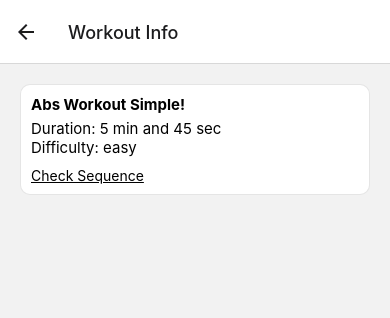
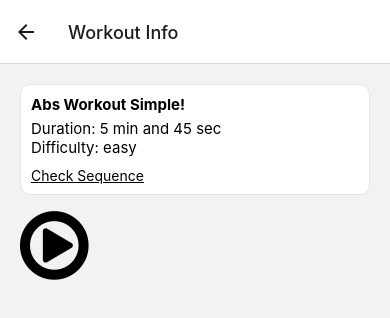
Before and after one commit to DrewIndeed/react-native-projects, a React Native app in the folder workout-app/: screen / in a window 390 px wide. Both pictures are taken after a click on the element 195 px from the left and 175 px from the top of the page. Shown: the top 318 px of the page. Built offline with nearby package versions, Linux system fonts and the light colour scheme.

Commit message:
53. workout-app: implement accessing sequence duration and counting down

```diff
--- a/workout-app/screens/WorkoutDetailScreen.tsx
+++ b/workout-app/screens/WorkoutDetailScreen.tsx
@@ -5,8 +5,9 @@ import CustomModal from '../components/styled/CustomModal';
 import PressableText from '../components/styled/PressableText';
 import { formatSec } from '../utils/time';
 import { FontAwesome } from '@expo/vector-icons';
-import React from 'react';
+import React, { useState, useEffect } from 'react';
 import WorkoutItem from '../components/WorkoutItem';
+import { SequenceItem } from '../types/data';
 
 type NavigateParams = {
   route: {
@@ -22,7 +23,54 @@ const WorkoutDetailScreen = ({ route }: DetailNavigation) => {
   // if you place this line below useWorkoutBySlug(), there will be an error: the hook is renderred more time than the previous render
   // const [isModalVisible, setModalVisible] = useState(false);
 
+  // use hook to get workout data based on slug
   const workoutBySlug = useWorkoutBySlug(route.params.slug);
+
+  // state to keep track of sequence belonging to that particular workout
+  const [sequence, setSequence] = useState<SequenceItem[]>([]);
+
+  // state to keep track of duration count down of workout sequence ITEM
+  /* use -1 because:
+  + It is safe when it is use to access an array or something because index of array start at 0 and
+  + It indicates null state of counting
+  */
+  const [currentDuration, setCurrentDuration] = useState(-1);
+
+  // state to keep track of current index of current sequence item
+  const [idxTracker, setIdxTracker] = useState(-1);
+
+  // ! useEffect here right after all init of useState or other init variables
+  useEffect(() => {
+    // if there is no item in the sequence array, do nothing
+    if (idxTracker === -1) return;
+
+    // otherwise, keep track of duration of current item in sequence
+    setCurrentDuration(workoutBySlug!.sequence[idxTracker].duration);
+
+    // use tracking duration to count down
+    const intervalId = window.setInterval(() => {
+      // update by decrementing currentDuration
+      // here, we use the functional form of use state content
+      setCurrentDuration((curDur) => {
+        console.log(curDur);
+        return curDur - 1;
+      });
+    }, 100);
+
+    // IMPORTANT: need to remove it when done using, otherwise, memory leak when it keeps counting down
+    // this is also called Cleaning
+    return () => window.clearInterval(intervalId);
+  }, [idxTracker]); // it will depend on idxTracker
+
+  // method to add item to sequence
+  const addItemToSequence = (idx: number) => {
+    // concat new item to sequence array for counting down
+    setSequence([...sequence, workoutBySlug!.sequence[idx]]);
+
+    // update current idx of current sequence item
+    setIdxTracker(idx);
+  };
+
   if (!workoutBySlug) return null;
 
   return (
@@ -49,6 +97,15 @@ const WorkoutDetailScreen = ({ route }: DetailNavigation) => {
           </View>
         </CustomModal>
       </WorkoutItem>
+      <View>
+        {sequence.length === 0 && (
+          <FontAwesome
+            name="play-circle-o"
+            size={80}
+            onPress={() => addItemToSequence(0)}
+          />
+        )}
+      </View>
     </View>
   );
 };
```
